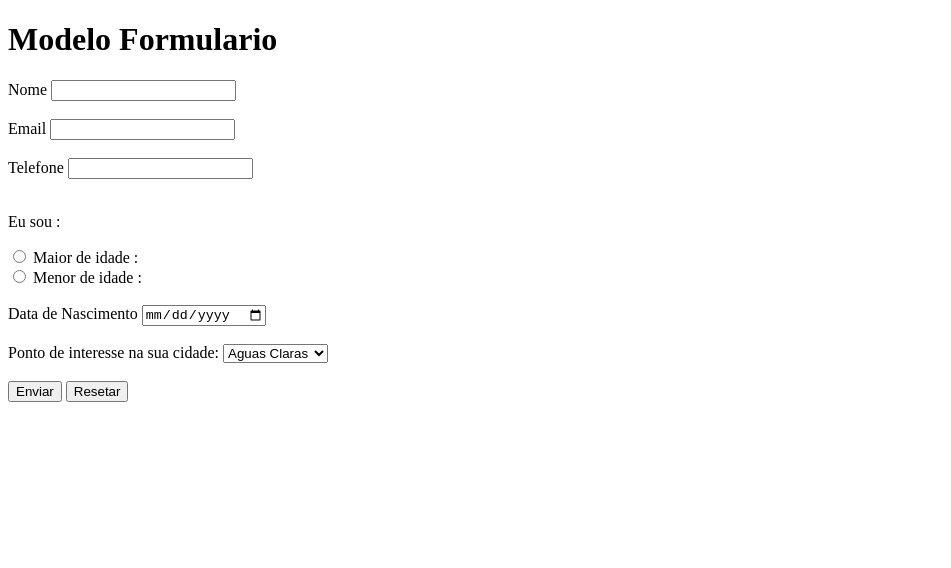
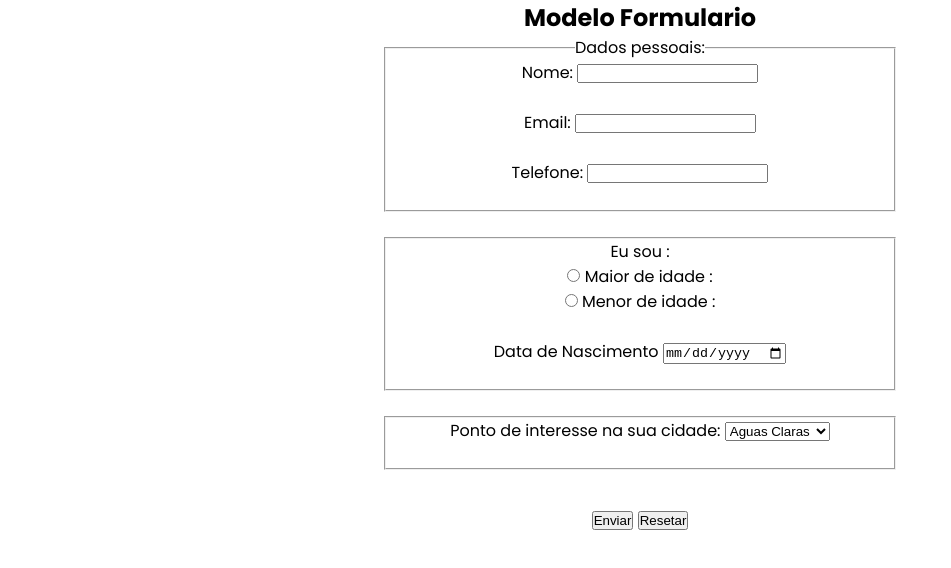
Before and after one commit to lucasriber01/CheckPoint2, a plain HTML site: page index.html in a window 1280 px wide. Shown: the whole page, without its empty margins (0-951 px from the left). Drawn offline with Linux system fonts and the light colour scheme.

Commit message:
Coloquei algumas coisas no css

```diff
--- /dev/null
+++ b/css/style.css
@@ -0,0 +1,26 @@
+@import url('https://fonts.googleapis.com/css2?family=Poppins:wght@400;700&display=swap');
+
+
+*{
+    margin: 0;
+    padding: 0;
+    box-sizing: border-box;
+}
+
+body{
+    font-family: 'Poppins', sans-serif;
+
+}
+
+main{
+    text-align: center;
+    animation: mainAnimation 2s;
+}
+
+.container{
+    padding: 0 30%;
+}
+
+button{
+    margin: 3% 0;
+}
--- a/index.html
+++ b/index.html
@@ -1,25 +1,46 @@
 <!DOCTYPE html>
-<html>
+<html lang="pt-br">
+<head>
+  <meta charset="UTF-8">
+  <meta http-equiv="X-UA-Compatible" content="IE=edge">
+  <meta name="viewport" content="width=device-width, initial-scale=1.0">
+  <link rel="stylesheet" href="./css/style.css">
+  <title>Formulário</title>
+</head>
+
 <body>
+  <main class="container">
+
+    <section>
 
       <h1>Modelo Formulario</h1>
 
+    </section>
+
     <form>
-  <label type="text">Nome</label>
+      <fieldset>
+        <legend>Dados pessoais:</legend>
+        <label type="text">Nome:</label>
         <input ><br><br>
-  <label type="email">Email</label>
+        <label type="email">Email:</label>
+
         <input ><br><br>
-  <label type="number">Telefone</label>
+        <label type="number">Telefone:</label>
         <input ><br><br>
+      </fieldset>
+      <br>
+      <fieldset>
         <p>Eu sou :</p>
         <input type="radio" name="idade" >
         <label for="idade1">Maior de idade :</label><br>
         <input type="radio"  name="idade" >
         <label for="idaade2">Menor de idade : </label><br> <br>
-
         <label >Data de Nascimento</label>
         <input type="date"><br><br>
 
+      </fieldset>
+      <br>
+      <fieldset>
         <label >Ponto de interesse na sua cidade:</label>
         <select >
           <option value="Aguas Claras">Aguas Claras</option>
@@ -30,11 +51,14 @@
 
         <br><br>
 
+      </fieldset>
+
+      <br>
 
       <button type="submit">Enviar </button>
       <button type="reset">Resetar </button>
-
     </form>
+  </main>
 
 </body>
 </html>
```
Lines whose indentation alone changed are shown as unchanged.
